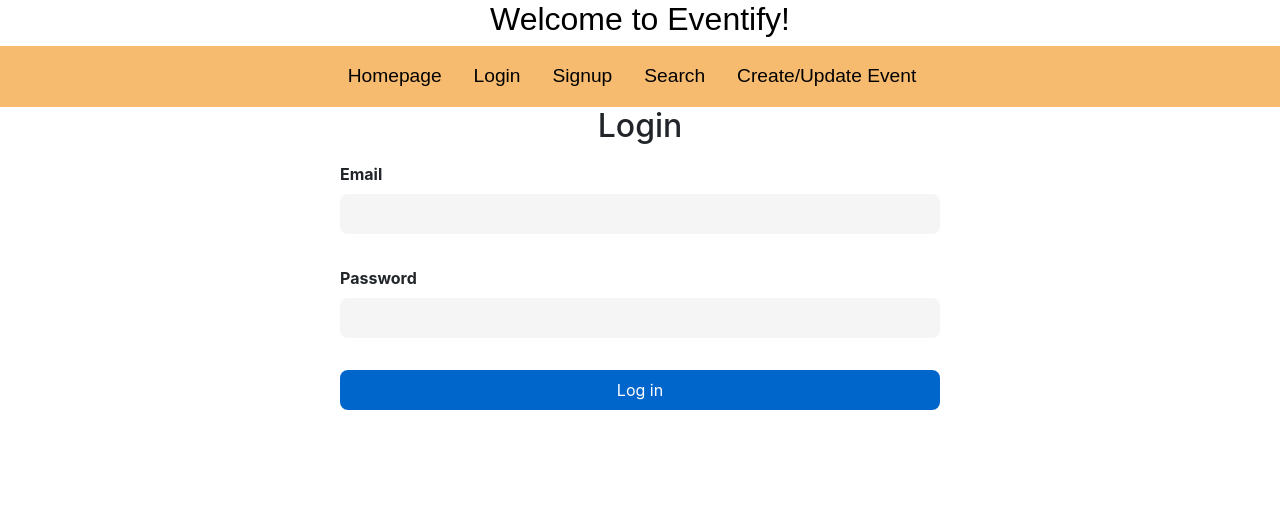
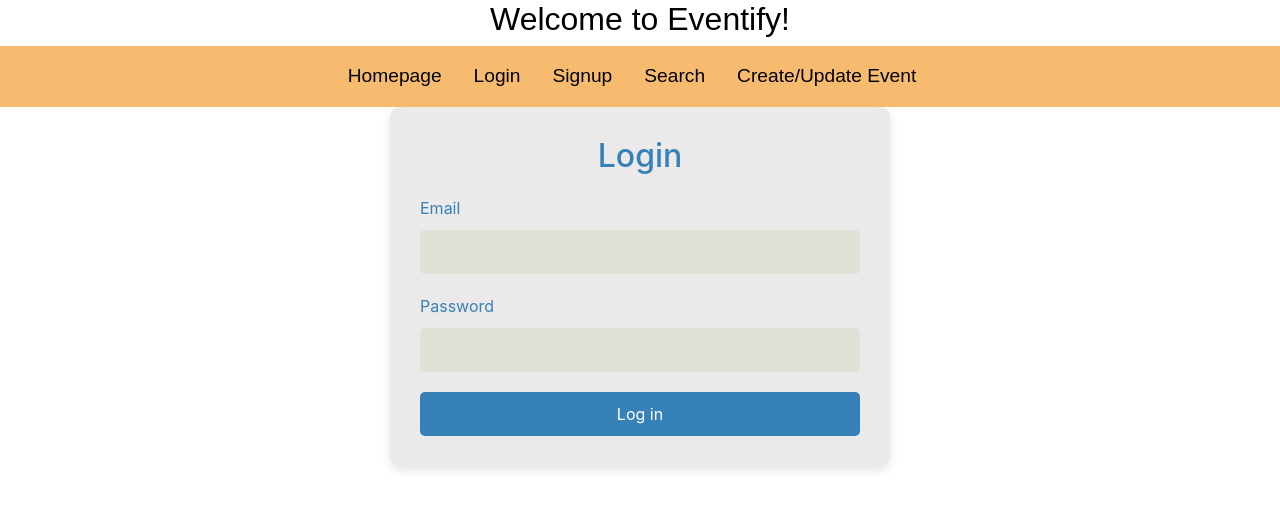
Before and after one commit to meghagupta08/brickhack, an Angular app in the folder eventify-demo/: page /login in a window 1280 px wide. Shown: the top 510 px of the page. Built offline with nearby package versions, Linux system fonts and the light colour scheme.

Commit message:
updated event demo

```diff
--- a/eventify-demo/src/app/login/login.component.css
+++ b/eventify-demo/src/app/login/login.component.css
@@ -1,62 +1,92 @@
-.login-container {
-    max-width: 400px;
-    margin: 0 auto;
-    text-align: center;
+* {
+  box-sizing: border-box;
+  margin: 0;
+  padding: 0;
 }
 
-  h2 {
-    font-size: 2rem;
-    margin-bottom: 1rem;
+body {
+  background: #f3f8f2;
+  font-family: Arial, sans-serif;
 }
 
-  form {
-    display: flex;
-    flex-direction: column;
-    align-items: center;
+.login-container {
+  max-width: 500px;
+  margin: 0 auto;
+  background: #ebe9e9;
+  padding: 30px;
+  border-radius: 10px;
+  box-shadow: 0 5px 10px rgba(0, 0, 0, 0.1);
+  position: relative;
+  overflow: hidden;
+  animation: fadeIn 1s ease-in-out;
+}
+
+.login-container h2 {
+  text-align: center;
+  margin-bottom: 20px;
+  color: #3581b8;
 }
 
 .form-group {
-    display: flex;
-    flex-direction: column;
-    margin-bottom: 1rem;
-    text-align: left;
-    width: 100%;
+  margin-bottom: 20px;
 }
 
 label {
-    font-weight: bold;
-    margin-bottom: 0.5rem;
-  }
-
-  input[type="email"],
-  input[type="password"],
-  button[type="submit"] {
-    border: none;
-    border-radius: 0.5rem;
-    padding: 0.5rem;
-    width: 100%;
+  display: block;
+  margin-bottom: 10px;
+  color: #3581b8;
 }
 
 input[type="email"],
 input[type="password"] {
-    background-color: #f5f5f5;
-    margin-bottom: 1rem;
+  width: 100%;
+  padding: 10px;
+  border-radius: 5px;
+  border: none;
+  background: #dee2d6;
+  font-size: 16px;
+  color: #333;
 }
 
-  button[type="submit"] {
-    background-color: #0066cc;
-    color: #fff;
-    cursor: pointer;
-    font-size: 1rem;
-    transition: all 0.2s ease-in-out;
+input[type="email"]:focus,
+input[type="password"]:focus {
+  outline: none;
+  background: #fcb07e;
 }
 
-  button[type="submit"]:hover {
-    background-color: #0052a3;
+button.btn {
+  display: block;
+  width: 100%;
+  background: #3581b8;
+  color: #fff;
+  border: none;
+  border-radius: 5px;
+  padding: 10px;
+  font-size: 16px;
+  cursor: pointer;
+  transition: all 0.3s ease-in-out;
 }
 
-  @media screen and (min-width: 768px) {
-    .login-container {
-      max-width: 600px;
+button.btn:hover {
+  background: #fcb07e;
+  transform: translateY(-2px);
+}
+
+@keyframes fadeIn {
+  from {
+    opacity: 0;
+    transform: translateY(-50px);
+  }
+  to {
+    opacity: 1;
+    transform: translateY(0);
   }
 }
+
+/* Responsive styles */
+
+@media only screen and (max-width: 600px) {
+  .login-container {
+    padding: 20px;
+  }
+}
```
Also changed, not shown: eventify-demo/src/app/login/login.component.html (indentation only). Lines whose indentation alone changed are shown as unchanged.
